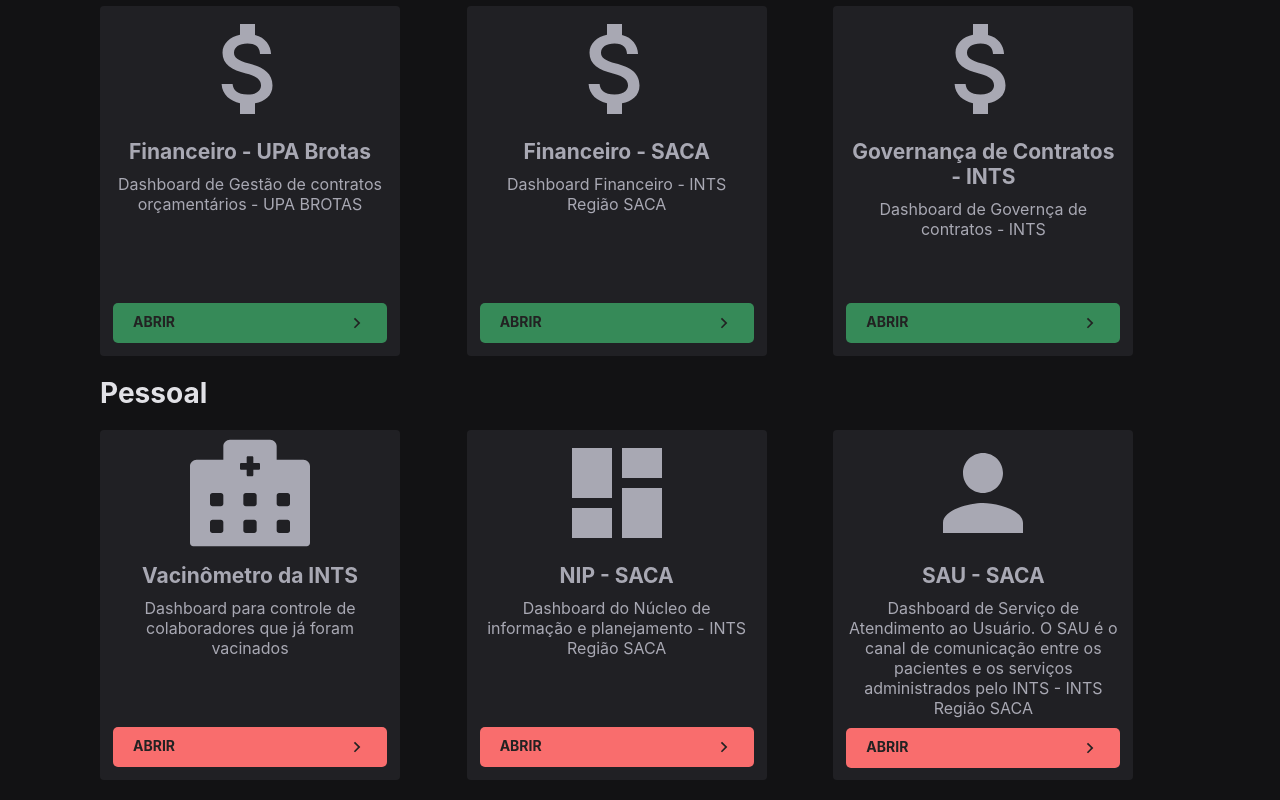
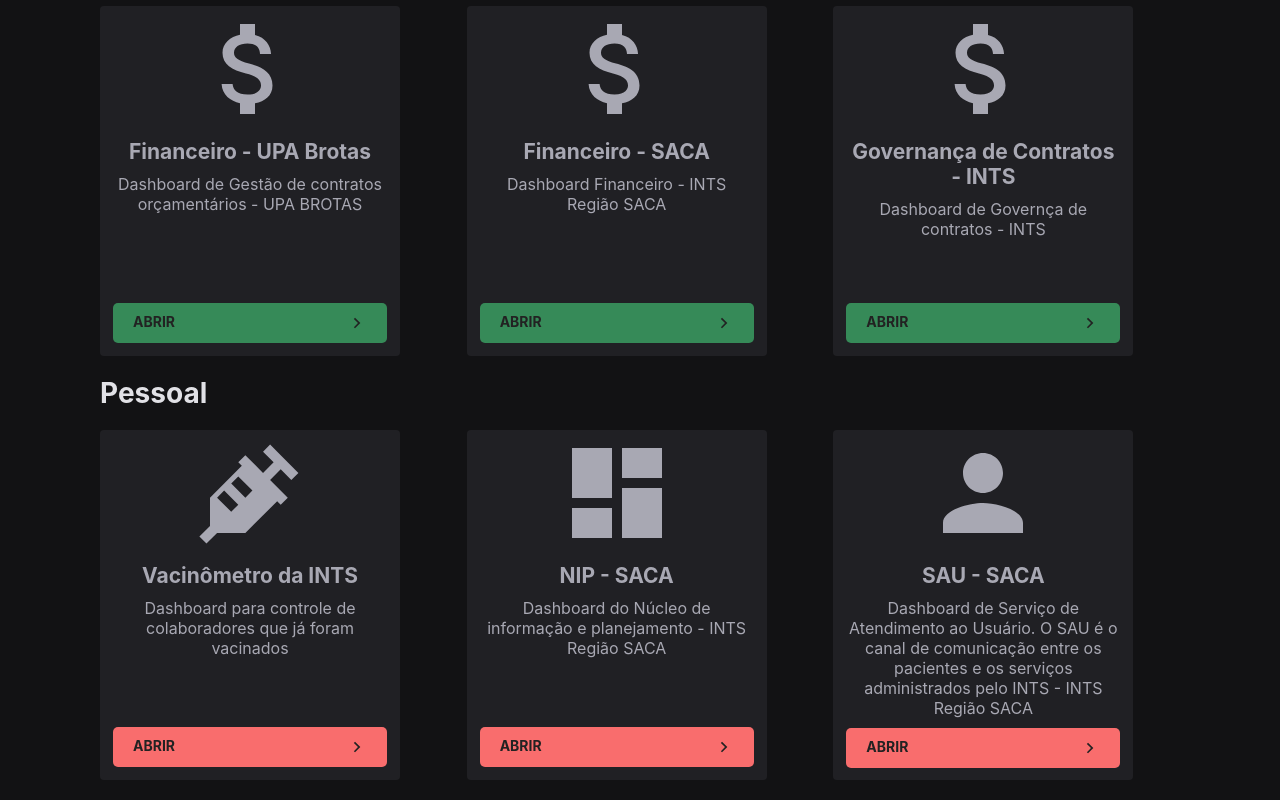
Before and after one commit to lucaslsneves/portal, a React (Create React App) app: page / in a window 1280 px wide. Shown: the part 566-1366 px from the top of the page. Built offline with nearby package versions, Linux system fonts and the light colour scheme.

Commit message:
add syringe icon

```diff
--- a/src/components/Card/index.js
+++ b/src/components/Card/index.js
@@ -1,12 +1,12 @@
 import React from 'react';
 import { MdDashboard,MdPerson,MdAttachMoney} from 'react-icons/md';
 
-
-import {RiArrowRightSLine} from 'react-icons/ri';
+import {RiArrowRightSLine,RiSyringeFill} from 'react-icons/ri';
 
 
 
-import {FaDesktop,FaHospitalAlt} from 'react-icons/fa';
+
+import {FaDesktop} from 'react-icons/fa';
 
 
 import { Container, ContentContainer, ImgContainer } from './styles';
@@ -17,7 +17,7 @@ function Card({ url,  title, description, type = 'dashboard',color = "#368a58",i
     let Icon;
     switch (icon) {
       case 'health':
-        Icon = <FaHospitalAlt size={120}/>
+        Icon = <RiSyringeFill size={120}/>
         break;
       case 'project':
         Icon = <MdDashboard size={120 }/>
```
